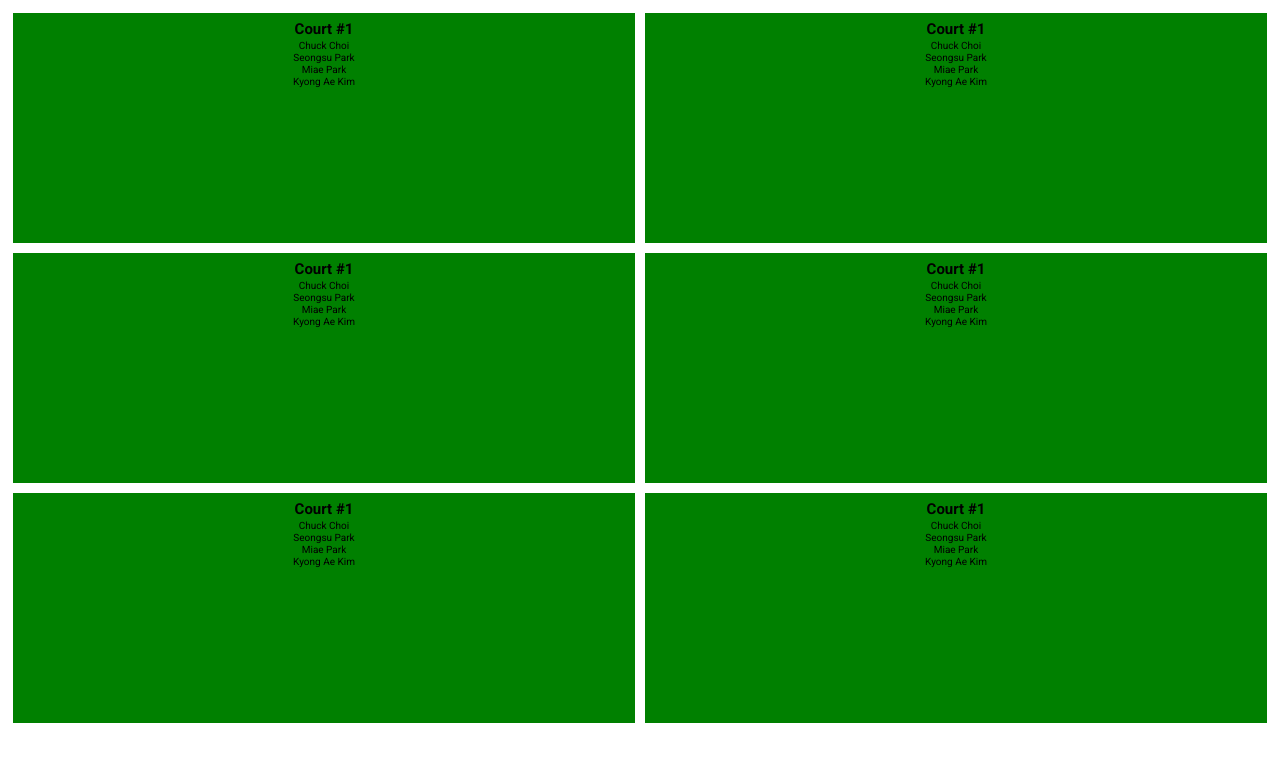
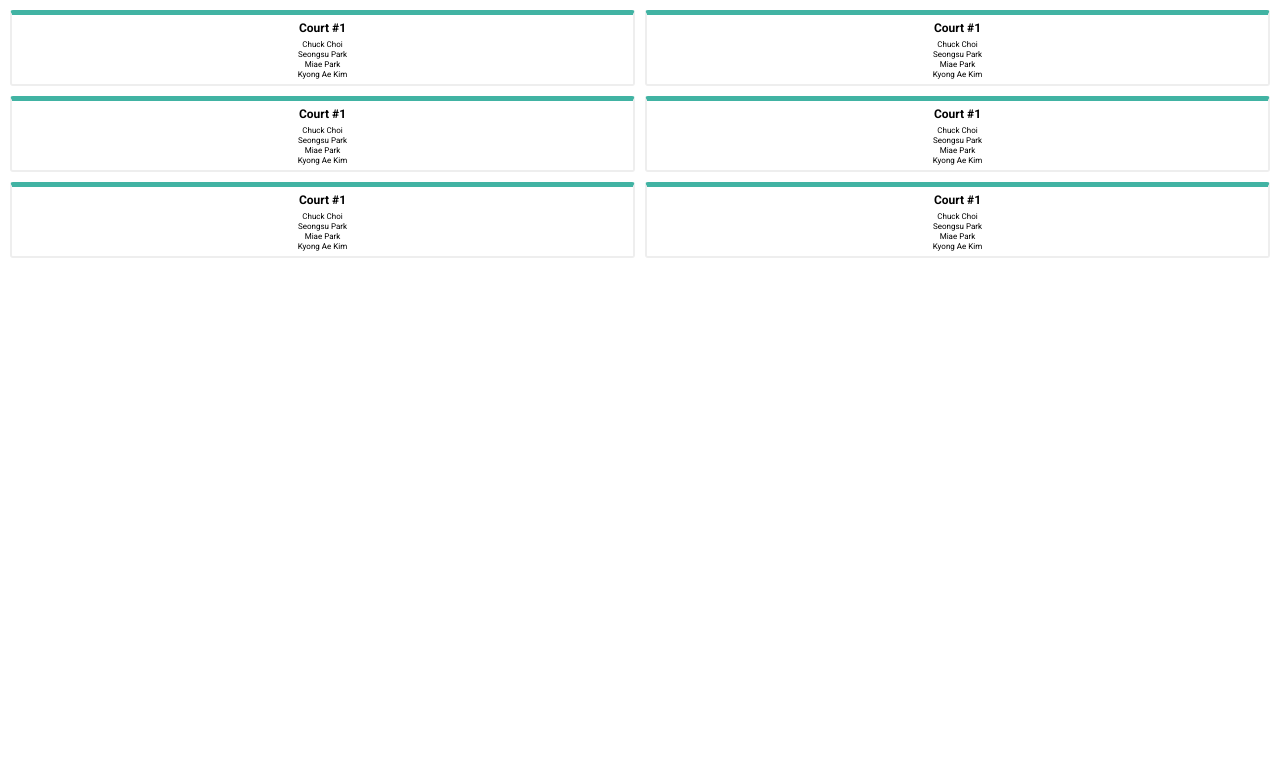
Before and after one commit to seongsp/projectb, a React (Create React App) app: page / in a window 1280 px wide. Shown: the top 762 px of the page. Built offline with nearby package versions, Linux system fonts and the light colour scheme; the HTML template or start-up script is replaced by a standard one.

Commit message:
layout fix

```diff
--- a/src/App.css
+++ b/src/App.css
@@ -1,8 +1,13 @@
 * {
   font-family: 'Roboto';
-  font-size: 10px;
+  font-size: 8px;
 }
 
 .App {
   text-align: center;
+  margin: 5px;
 }
+
+body {
+  margin: 0px;
+}
--- a/src/components/Court/Court.module.css
+++ b/src/components/Court/Court.module.css
@@ -1,20 +1,22 @@
 .court {
   margin: 5px;
   padding: 5px;
+  border: 2px solid #eee;
 }
 
 .available {
-  background-color: green;
+  border-radius: 3px;
+  border-top: 5px solid #41b3a3;
 }
 
 .occupied {
-  background-color: red;
+  border-top: 5px solid #c38d9e;
 }
 
 .courtName {
-  margin-top: 2px;
-  margin-bottom: 2px;
-  font-size: 15px;
+  margin-top: 1px;
+  margin-bottom: 5px;
+  font-size: 12px;
 }
 
 .playerName {
--- a/src/components/Gym/Gym.module.css
+++ b/src/components/Gym/Gym.module.css
@@ -1,6 +1,5 @@
 .gym {
   display: grid;
-  grid-template-rows: auto;
+  grid-template-rows: 33% 33% 33%;
   grid-template-columns: 50% 50%;
-  height: 90vh;
 }
```
